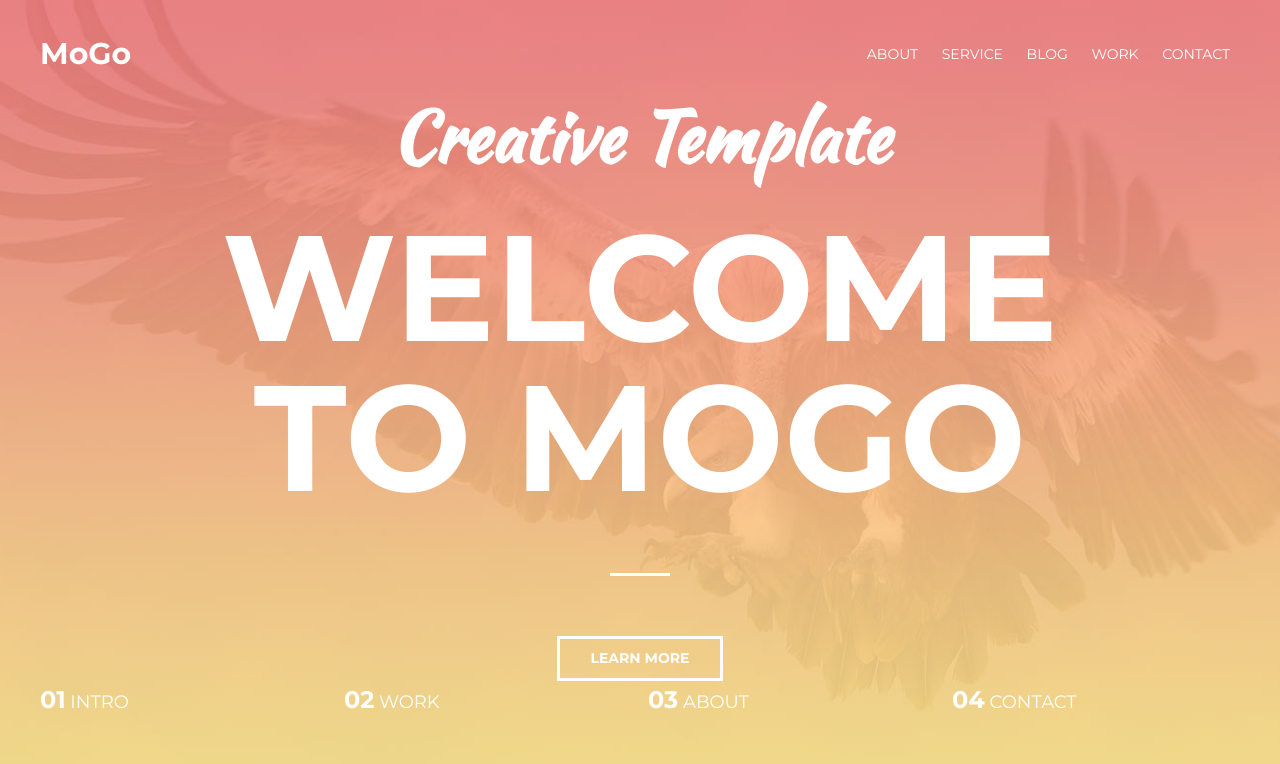
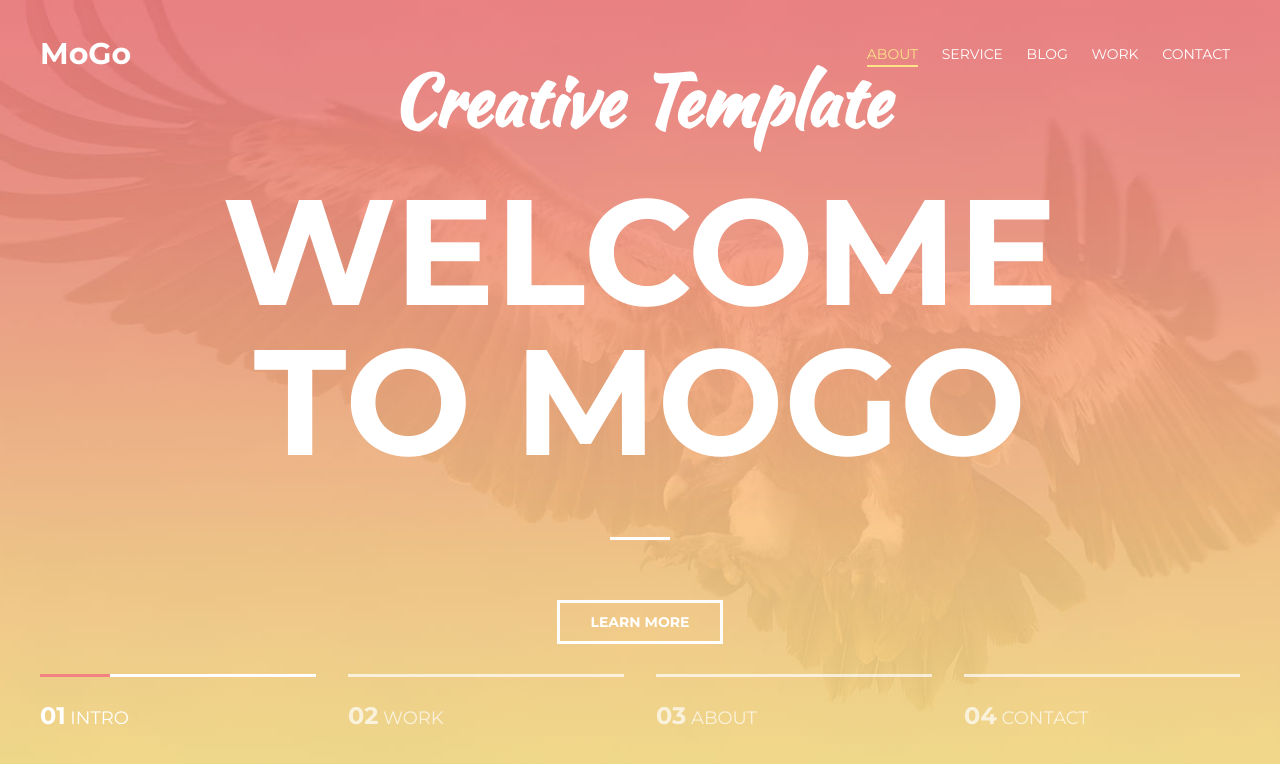
Before and after one commit to Ashymaliev/MogoProject, a plain HTML site: page index.html in a window 1280 px wide. Drawn offline with Linux system fonts and the light colour scheme.

Commit message:
done with slider

```diff
--- a/assets/css/style.css
+++ b/assets/css/style.css
@@ -86,9 +86,14 @@ h1, h2, h3, h4, h5, h6 {
 .nav__link:hover {
     color: #fce38a;
 }
-.nav__link:hover:after {
+
+.nav__link:hover:after,
+.nav__link.active:after {
   opacity: 1;
+}
 
+.nav__link.active {
+    color: #fce38a;
 }
 
 /* intro */
@@ -161,13 +166,33 @@ h1, h2, h3, h4, h5, h6 {
 .slider{
     display: flex;
     justify-content: space-between;
+    margin-top: 30px;
 }
 
 .slider__item{
-    width: 24%;
+    width: 23%;position: relative;
+    padding: 20px 0;
+    border-top: 3px solid #fff;
+    opacity: 0.7;
     font-size: 18px;
     color: #fff;
     text-transform: uppercase;
+}
+
+.slider__item.active{
+    opacity: 1;
+}
+
+.slider__item.active:before{
+    content: "";
+    display: block;
+    width: 70px;
+    height: 3px;
+    background-color: #f38181;
+    position: absolute;
+    top: -3px;
+    left: 0;
+    z-index: 1;
 }
 
 .slider__num{
--- a/index.html
+++ b/index.html
@@ -15,7 +15,7 @@
                 <div class="header__logo">MoGo</div>
 
                 <nav class="nav">
-                    <a class="nav__link" href="#">About</a>
+                    <a class="nav__link active" href="#">About</a>
                     <a class="nav__link" href="#">Service</a>
                     <a class="nav__link" href="#">Blog</a>
                     <a class="nav__link" href="#">Work</a>
@@ -35,8 +35,10 @@
                 <a href="#" class="btn">Learn More</a>
             </div>
 
+          <!-- slider -->
+
             <div class="slider">
-                <div class="slider__item">
+                <div class="slider__item active">
                    <span class="slider__num">01</span>
                    Intro
                 </div>
```
Also changed, not shown: 1 other file.
